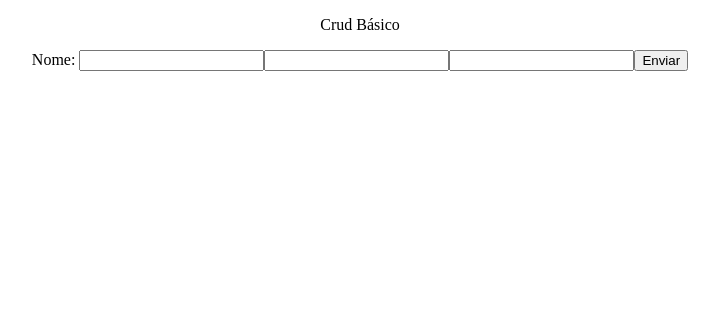
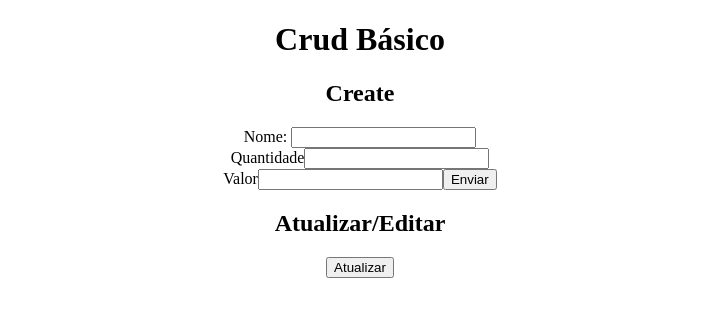
Before and after one commit to padilhamata/tcctela, a React (Create React App) app: page / in a window 1280 px wide. Shown: the top 316 px of the page, without its empty margins (280-999 px from the left). Built offline with nearby package versions, Linux system fonts and the light colour scheme.

Commit message:
Prototipando exemplo

```diff
--- a/src/App.js
+++ b/src/App.js
@@ -1,22 +1,50 @@
-import React, { useState } from "react";
+import React, { useEffect, useState } from "react";
 import api from "./services/api";
 import "./App.css";
 
 function App() {
+  const [id, setId] = useState("");
   const [nome, setNome] = useState("");
   const [quantidade, setquantidade] = useState("");
   const [valor, setvalor] = useState("");
+  const [users, setUser] = useState([]);
+
   async function handleSubmit(event) {
     event.preventDefault();
-    const response = await api.post("/produto", { nome, quantidade, valor });
+    let response;
+    if (id.length == 0) {
+      response = await api.post("/produto", { nome, quantidade, valor });
+    } else {
+      response = await api.put("/produto", { id, nome, quantidade, valor });
+    }
     console.log(response);
+  }
+
+  async function handleAtualiza() {
+    const response = await api.get("/produtos");
+    setUser(response.data);
+    console.log(response);
+  }
+
+  async function handleEditar(
+    id,
+    nomeEditado,
+    quantidadeEditado,
+    valorEditado
+  ) {
+    setId(id);
+    setNome(nomeEditado);
+    setquantidade(quantidadeEditado);
+    setvalor(valorEditado);
   }
 
   return (
     <div className="App">
       <form onSubmit={handleSubmit}>
-        <p> Crud Básico </p>
+        <h1> Crud Básico </h1>
+        <h2>Create</h2>
         <label>Nome: </label>
+        <label>{id}</label>
         <input
           type="text"
           name="nome"
@@ -24,6 +52,8 @@ function App() {
           onChange={event => setNome(event.target.value)}
           value={nome}
         />
+        <br />
+        Quantidade
         <input
           type="text"
           name="quantidade"
@@ -31,6 +61,8 @@ function App() {
           onChange={event => setquantidade(event.target.value)}
           value={quantidade}
         />
+        <br />
+        Valor
         <input
           type="text"
           name="valor"
@@ -38,9 +70,34 @@ function App() {
           onChange={event => setvalor(event.target.value)}
           value={valor}
         />
-
         <button type="submit">Enviar</button>
       </form>
+      <div>
+        <h2>Atualizar/Editar</h2>
+        <button type="button" onClick={handleAtualiza}>
+          Atualizar
+        </button>
+        {users.map(user => (
+          <div key={user.id}>
+            <p>
+              {user.id} Nome= {user.nome}, Quantidade= {user.quantidade}, Valor=
+              {user.valor}
+            </p>
+            <button
+              type="button"
+              onClick={handleEditar.bind(
+                user,
+                user.id,
+                user.nome,
+                user.quantidade,
+                user.valor
+              )}
+            >
+              Editar
+            </button>
+          </div>
+        ))}
+      </div>
     </div>
   );
 }
```
